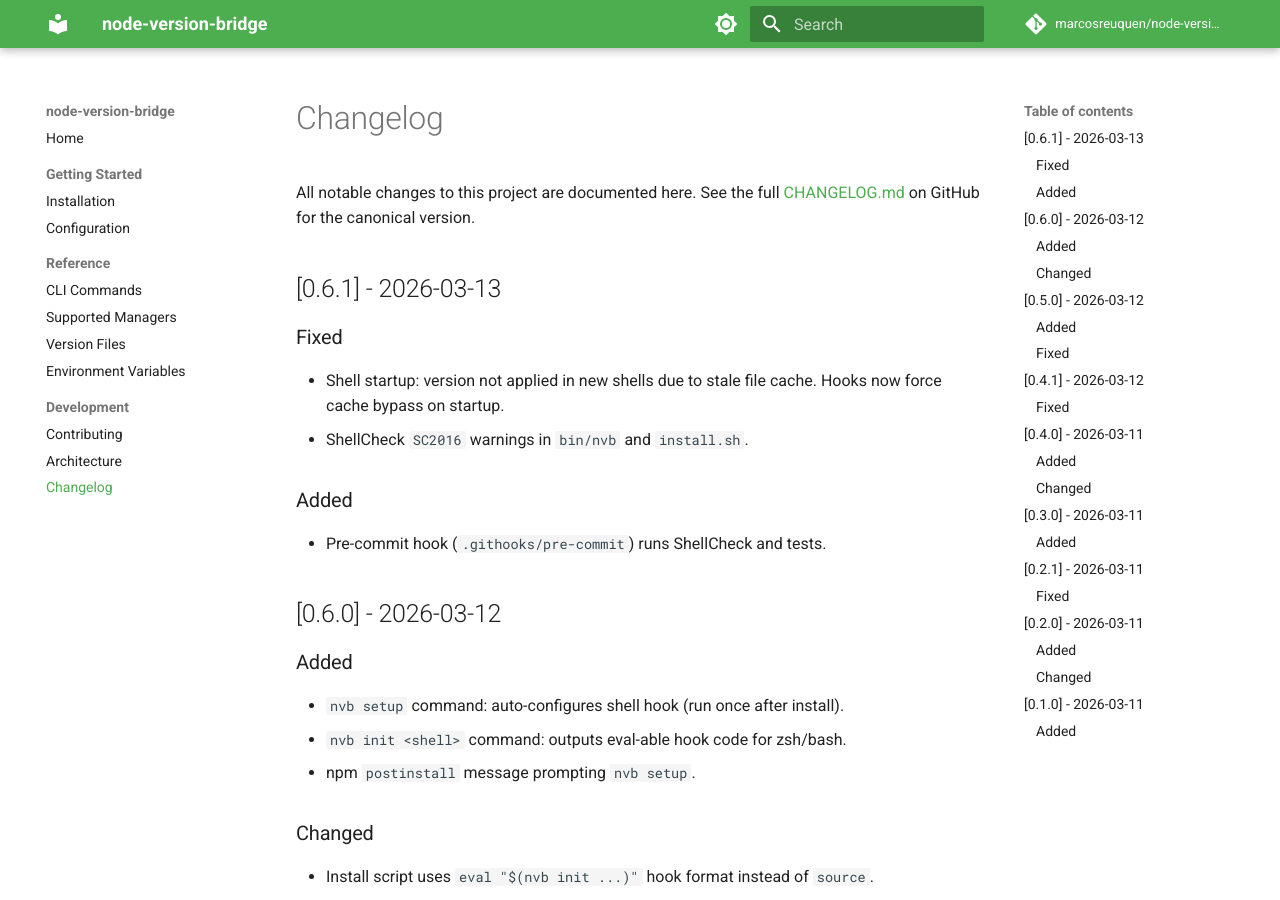
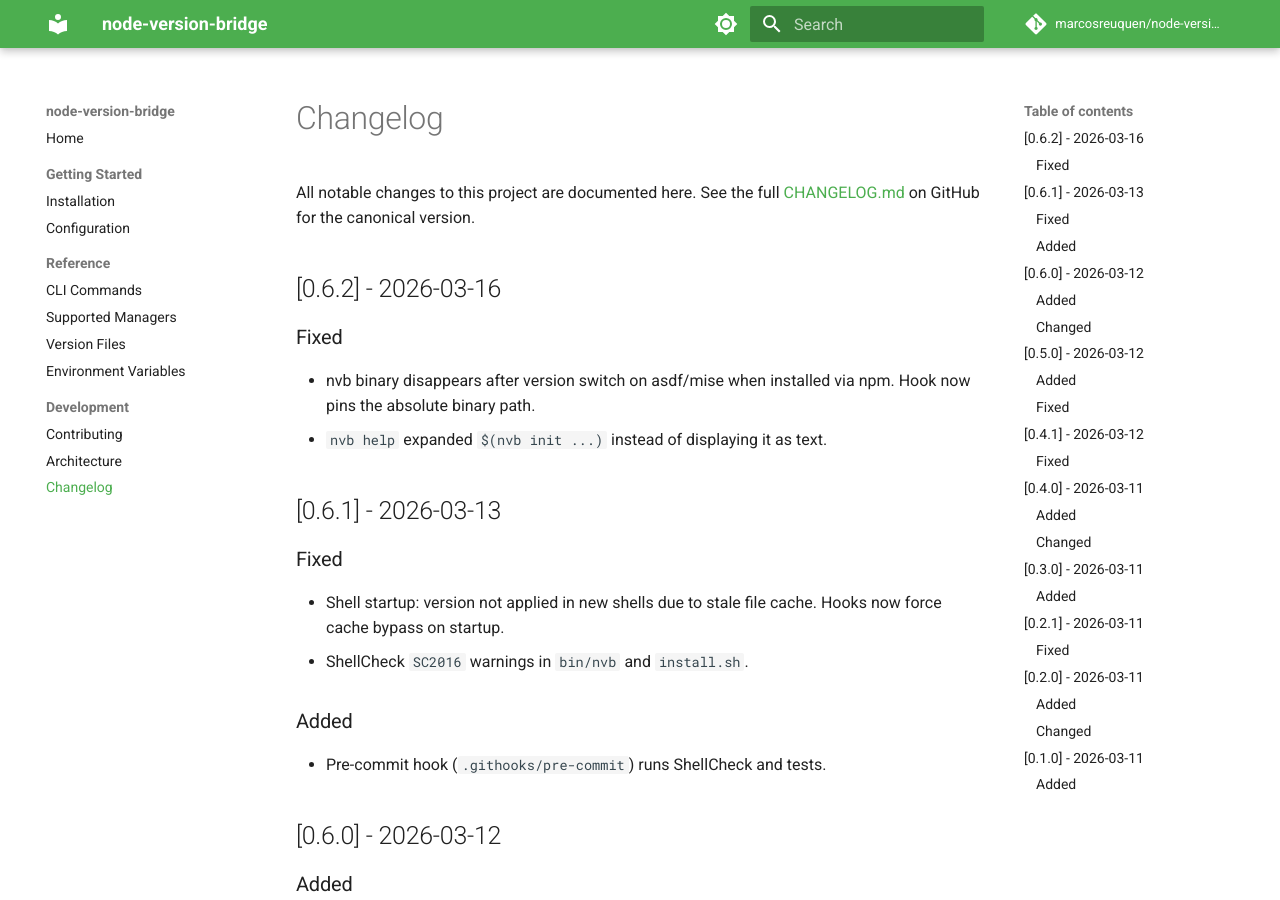
Before and after one commit to Marcosreuquen/node-version-bridge, an MkDocs documentation site: the page built from site-docs/development/changelog.md, in a window 1280 px wide and 900 px high. Built offline with MkDocs 1.6.1 and Material for MkDocs 9.7.7, drawn with Linux system fonts in a browser that asks for light colours; comment, search, counter and statistics services are not loaded.

Commit message:
fix: pin absolute nvb path in hook to survive asdf/mise version switches
nvb installed via npm disappeared after the hook switched Node versions
because the asdf shim could no longer resolve the binary.

- nvb init now embeds the absolute path to the binary in hook code
- nvb setup now writes the absolute path in .zshrc/.bashrc instead of
  bare `nvb` that goes through asdf shims
- Fixed nvb help expanding $(nvb init ...) instead of displaying it

Bump version to 0.6.2.

```diff
--- a/package.json
+++ b/package.json
@@ -1,6 +1,6 @@
 {
   "name": "node-version-bridge",
-  "version": "0.6.1",
+  "version": "0.6.2",
   "description": "Detect Node.js version from project files and apply it via any version manager",
   "bin": {
     "nvb": "bin/nvb"
--- a/site-docs/development/changelog.md
+++ b/site-docs/development/changelog.md
@@ -1,6 +1,13 @@
 # Changelog
 
 All notable changes to this project are documented here. See the full [CHANGELOG.md](https://github.com/marcosreuquen/node-version-bridge/blob/main/CHANGELOG.md) on GitHub for the canonical version.
+
+## [0.6.2] - 2026-03-16
+
+### Fixed
+
+- nvb binary disappears after version switch on asdf/mise when installed via npm. Hook now pins the absolute binary path.
+- `nvb help` expanded `$(nvb init ...)` instead of displaying it as text.
 
 ## [0.6.1] - 2026-03-13
 
```
Also changed, not shown: CHANGELOG.md (+7 -0 lines), README.md (+1 -1 lines), 1 other file.
